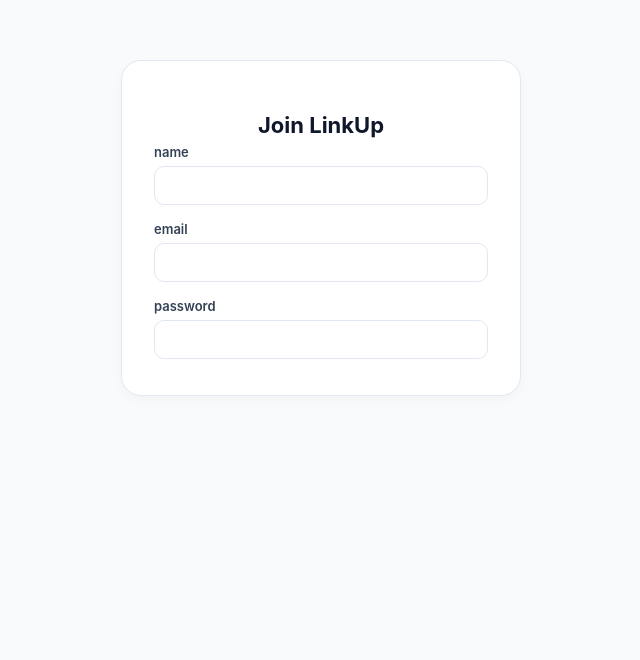
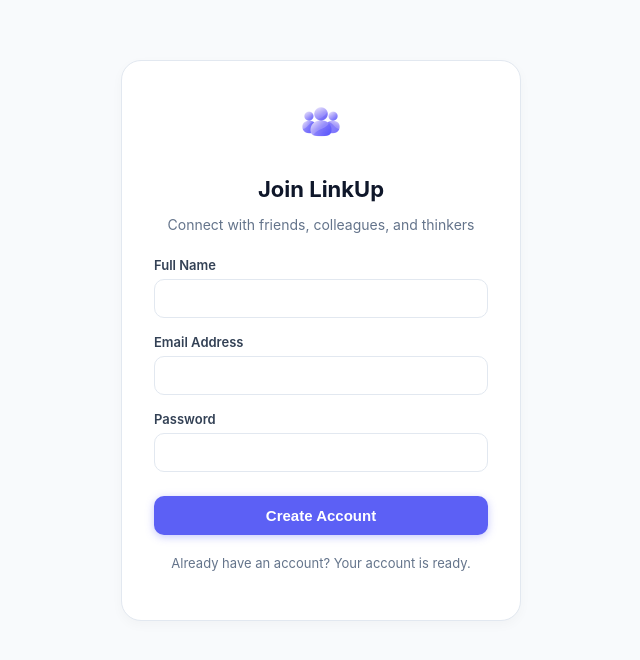
Before and after one commit to ArsalanMateen/LinkUp, a React (Vite) app in the folder client/: page /signup in a window 1280 px wide. Shown: the top 660 px of the page, without its empty margins (319-959 px from the left). Built offline with nearby package versions, Linux system fonts and the light colour scheme; no server answers.

Commit message:
feat(signup): submit accounts with pending and failure feedback

```diff
--- a/client/src/features/auth/pages/SignUp/SignUp.jsx
+++ b/client/src/features/auth/pages/SignUp/SignUp.jsx
@@ -1,30 +1,135 @@
 import React, { useState } from "react";
+
+import { create } from "../../../users/api/usersApi";
+import useAction from "../../../../shared/hooks/useAction";
+import logoImg from "../../../../shared/assets/images/logo.png";
 import styles from "./SignUp.module.css";
+
 export default function Signup() {
-  const [values, setValues] = useState({ name: "", email: "", password: "" });
+  const action = useAction();
+  const [formState, setFormState] = useState({
+    name: "",
+    email: "",
+    password: "",
+    open: false,
+    error: "",
+  });
+
+  const handleChange = (name) => (event) => {
+    setFormState({ ...formState, [name]: event.target.value });
+  };
+
+  const clickSubmit = (event) => {
+    event.preventDefault();
+    action.run(async () => {
+      await create({
+        name: formState.name,
+        email: formState.email,
+        password: formState.password,
+      });
+      setFormState((previous) => ({ ...previous, open: true }));
+    });
+  };
+
   return (
     <div className={styles.page}>
       <div className={styles.card}>
+        <img
+          src={logoImg}
+          alt="LinkUp"
+          width="48"
+          height="48"
+          style={{
+            width: "48px",
+            height: "48px",
+            maxWidth: "48px",
+            maxHeight: "48px",
+            objectFit: "contain",
+            marginBottom: "12px",
+          }}
+          className={styles.logo}
+        />
         <h1 className={styles.title}>Join LinkUp</h1>
-        <form className={styles.form}>
-          {["name", "email", "password"].map((name) => (
-            <div key={name} className={styles.inputGroup}>
-              <label htmlFor={name} className={styles.label}>
-                {name}
+        <p className={styles.subtitle}>
+          Connect with friends, colleagues, and thinkers
+        </p>
+
+        {formState.open ? (
+          <div className={styles.success}>
+            <h2 className={styles.successTitle}>Account Created!</h2>
+            <p className={styles.successText}>
+              Your account has been successfully created. You can now sign in.
+            </p>
+            <span>Your account is ready.</span>
+          </div>
+        ) : (
+          <form onSubmit={clickSubmit} className={styles.form}>
+            <div className={styles.inputGroup}>
+              <label htmlFor="signup-name" className={styles.label}>
+                Full Name
               </label>
               <input
-                id={name}
-                type={name === "name" ? "text" : name}
-                value={values[name]}
-                onChange={(event) =>
-                  setValues({ ...values, [name]: event.target.value })
-                }
+                type="text"
+                className={styles.input}
+                id="signup-name"
+                autoComplete="name"
+                value={formState.name}
+                onChange={handleChange("name")}
                 required
-                className={styles.input}
               />
             </div>
-          ))}
-        </form>
+
+            <div className={styles.inputGroup}>
+              <label htmlFor="signup-email" className={styles.label}>
+                Email Address
+              </label>
+              <input
+                type="email"
+                className={styles.input}
+                id="signup-email"
+                autoComplete="email"
+                value={formState.email}
+                onChange={handleChange("email")}
+                required
+              />
+            </div>
+
+            <div className={styles.inputGroup}>
+              <label htmlFor="signup-password" className={styles.label}>
+                Password
+              </label>
+              <input
+                type="password"
+                className={styles.input}
+                id="signup-password"
+                autoComplete="new-password"
+                value={formState.password}
+                onChange={handleChange("password")}
+                required
+              />
+            </div>
+
+            {action.error && (
+              <div role="alert" className={styles.error}>
+                {action.error}
+              </div>
+            )}
+
+            <button
+              disabled={action.pending}
+              type="submit"
+              className={styles.submitButton}
+            >
+              Create Account
+            </button>
+          </form>
+        )}
+
+        {!formState.open && (
+          <p className={styles.footer}>
+            Already have an account? <span>Your account is ready.</span>
+          </p>
+        )}
       </div>
     </div>
   );
--- a/client/src/features/auth/pages/SignUp/SignUp.module.css
+++ b/client/src/features/auth/pages/SignUp/SignUp.module.css
@@ -13,11 +13,24 @@
   text-align: center;
 }
 
+.logo {
+  width: 48px;
+  height: 48px;
+  margin-bottom: 12px;
+  object-fit: contain;
+}
+
 .title {
   font-size: 22px;
   font-weight: 700;
   color: #0f172a;
   margin-bottom: 6px;
+}
+
+.subtitle {
+  font-size: 14px;
+  color: #64748b;
+  margin-bottom: 24px;
 }
 
 .form {
@@ -55,3 +68,58 @@
   border-color: #5c60f5;
   box-shadow: 0 0 0 3px rgba(92, 96, 245, 0.12);
 }
+
+.error {
+  background-color: #fef2f2;
+  border: 1px solid #fee2e2;
+  color: #ef4444;
+  padding: 10px 14px;
+  border-radius: 8px;
+  font-size: 13px;
+}
+
+.submitButton {
+  margin-top: 8px;
+  padding: 11px;
+  border-radius: 10px;
+  background-color: #5c60f5;
+  color: #ffffff;
+  border: none;
+  font-size: 15px;
+  font-weight: 600;
+  cursor: pointer;
+  box-shadow: 0 2px 8px rgba(92, 96, 245, 0.35);
+  transition: all 0.15s ease;
+}
+
+.submitButton:hover {
+  background-color: #4e52e2;
+}
+
+.footer {
+  margin-top: 20px;
+  font-size: 13px;
+  color: #64748b;
+  text-align: center;
+}
+
+.success {
+  background-color: #f0fdf4;
+  border: 1px solid #bbf7d0;
+  padding: 24px;
+  border-radius: 16px;
+  text-align: center;
+}
+
+.successTitle {
+  font-size: 18px;
+  font-weight: 700;
+  color: #166534;
+  margin-bottom: 8px;
+}
+
+.successText {
+  font-size: 14px;
+  color: #15803d;
+  margin-bottom: 20px;
+}
--- /dev/null
+++ b/client/src/shared/hooks/useAction.js
@@ -0,0 +1,36 @@
+import { useCallback, useEffect, useRef, useState } from "react";
+import { getFriendlyErrorMessage } from "../utils/error";
+
+export default function useAction() {
+  const busy = useRef(false);
+  const mounted = useRef(true);
+  const [pending, setPending] = useState(false);
+  const [error, setError] = useState("");
+
+  useEffect(() => {
+    mounted.current = true;
+    return () => {
+      mounted.current = false;
+    };
+  }, []);
+
+  const run = useCallback(async (operation) => {
+    if (busy.current) return;
+
+    busy.current = true;
+    setPending(true);
+    setError("");
+
+    try {
+      return await operation();
+    } catch (err) {
+      if (mounted.current && err.name !== "AbortError")
+        setError(getFriendlyErrorMessage(err));
+    } finally {
+      busy.current = false;
+      if (mounted.current) setPending(false);
+    }
+  }, []);
+
+  return { run, pending, error, setError };
+}
--- /dev/null
+++ b/client/src/shared/utils/error.js
@@ -0,0 +1,40 @@
+export const getFriendlyErrorMessage = (errorInput) => {
+  if (!errorInput) return "";
+
+  const errStr =
+    typeof errorInput === "string"
+      ? errorInput
+      : errorInput.error || errorInput.message || "";
+
+  if (!errStr) return "Something went wrong. Please try again.";
+
+  if (/duplicate key|E11000|already exists/i.test(errStr)) {
+    return "An account with this email address already exists. Please sign in or use a different email.";
+  }
+
+  if (/user not found/i.test(errStr)) {
+    return "No account found with this email address. Please check your email or sign up.";
+  }
+  if (/email and password don't match|invalid password/i.test(errStr)) {
+    return "The email and password you entered do not match. Please try again.";
+  }
+
+  if (/password must be at least 6/i.test(errStr)) {
+    return "Password must be at least 6 characters long.";
+  }
+  if (/valid email/i.test(errStr)) {
+    return "Please enter a valid email address (e.g. name@example.com).";
+  }
+  if (/name is required/i.test(errStr)) {
+    return "Please enter your full name.";
+  }
+  if (/password is required/i.test(errStr)) {
+    return "Please enter a password.";
+  }
+
+  if (/failed to fetch|network|econnrefused/i.test(errStr)) {
+    return "Could not connect to the server. Please check your connection and try again.";
+  }
+
+  return errStr;
+};
```
